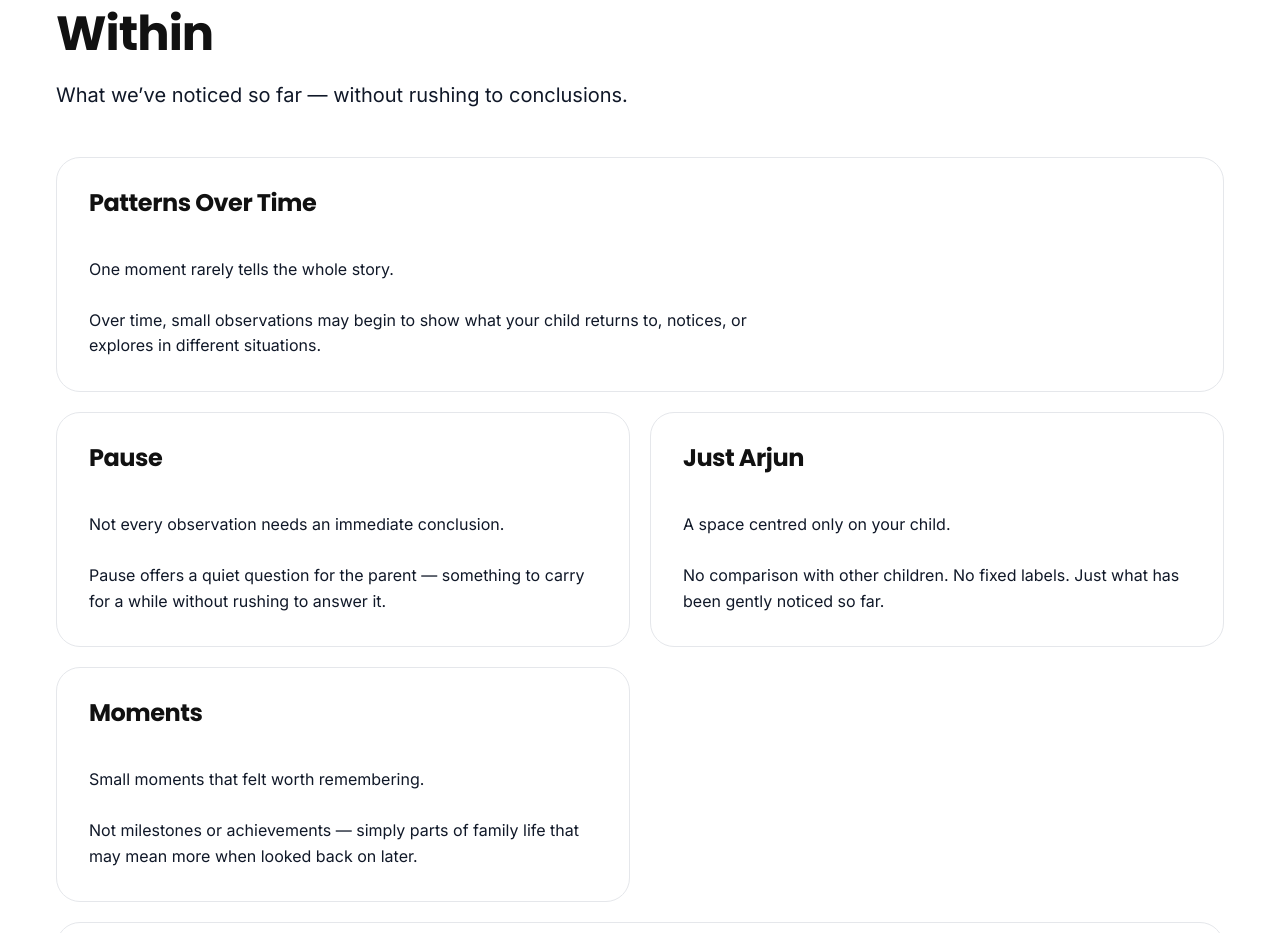
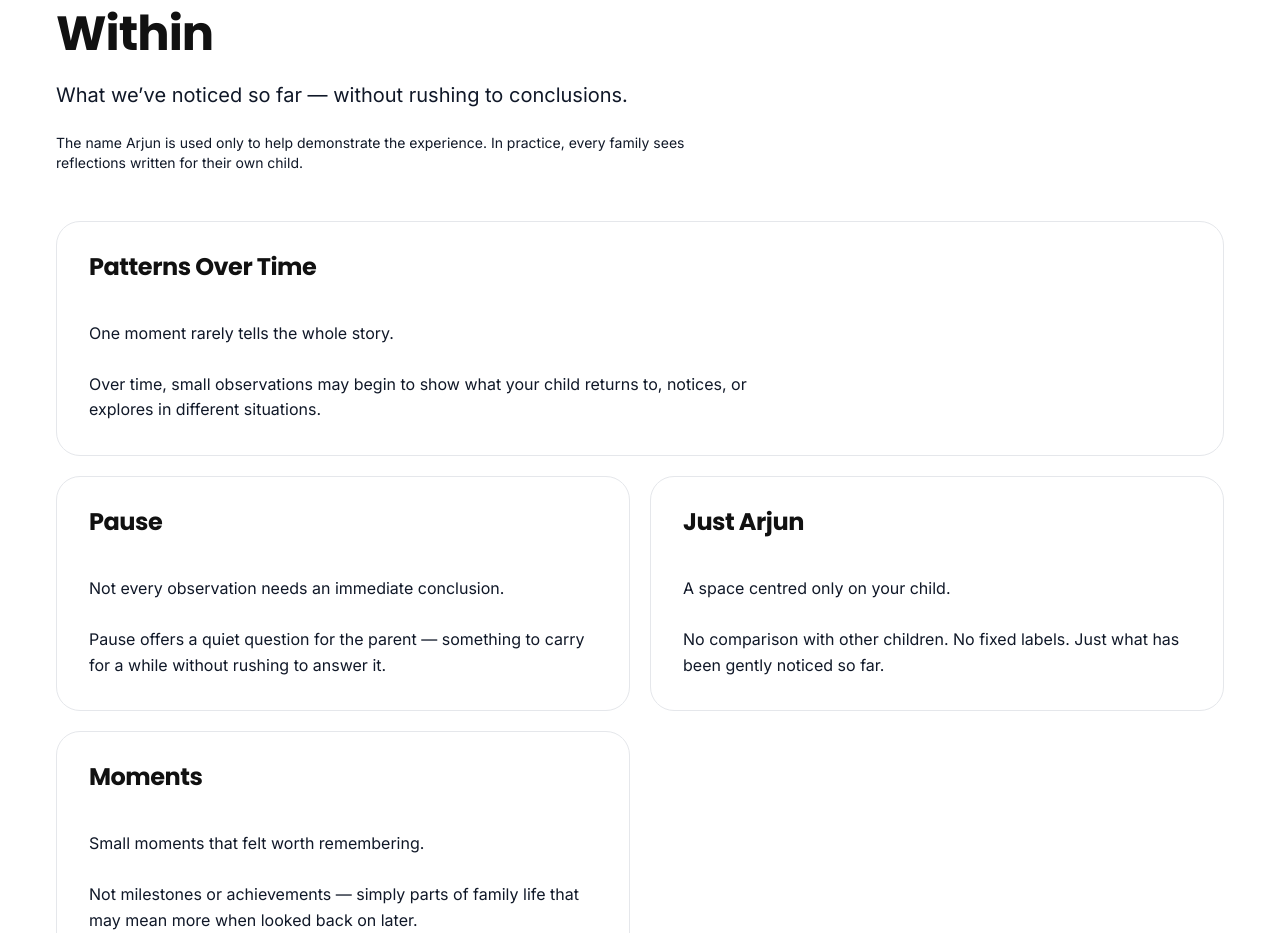
Before and after one commit to upbringapp/upbring-website, a Next.js app: page / in a window 1280 px wide. Shown: the part 4000-4933 px from the top of the page. Built offline with nearby package versions, Linux system fonts and the light colour scheme.

Commit message:
Clarify sample child context

```diff
--- a/components/sections/within-section.tsx
+++ b/components/sections/within-section.tsx
@@ -23,6 +23,10 @@ export function WithinSection() {
         <p className="mt-5 text-lg text-[var(--text-secondary)] md:text-xl">
           What we’ve noticed so far — without rushing to conclusions.
         </p>
+        <p className="mt-6 max-w-2xl text-sm text-[var(--text-secondary)]">
+          The name Arjun is used only to help demonstrate the experience. In
+          practice, every family sees reflections written for their own child.
+        </p>
       </div>
 
       <ol className="mt-12 grid items-start gap-5 lg:grid-cols-2">
```
